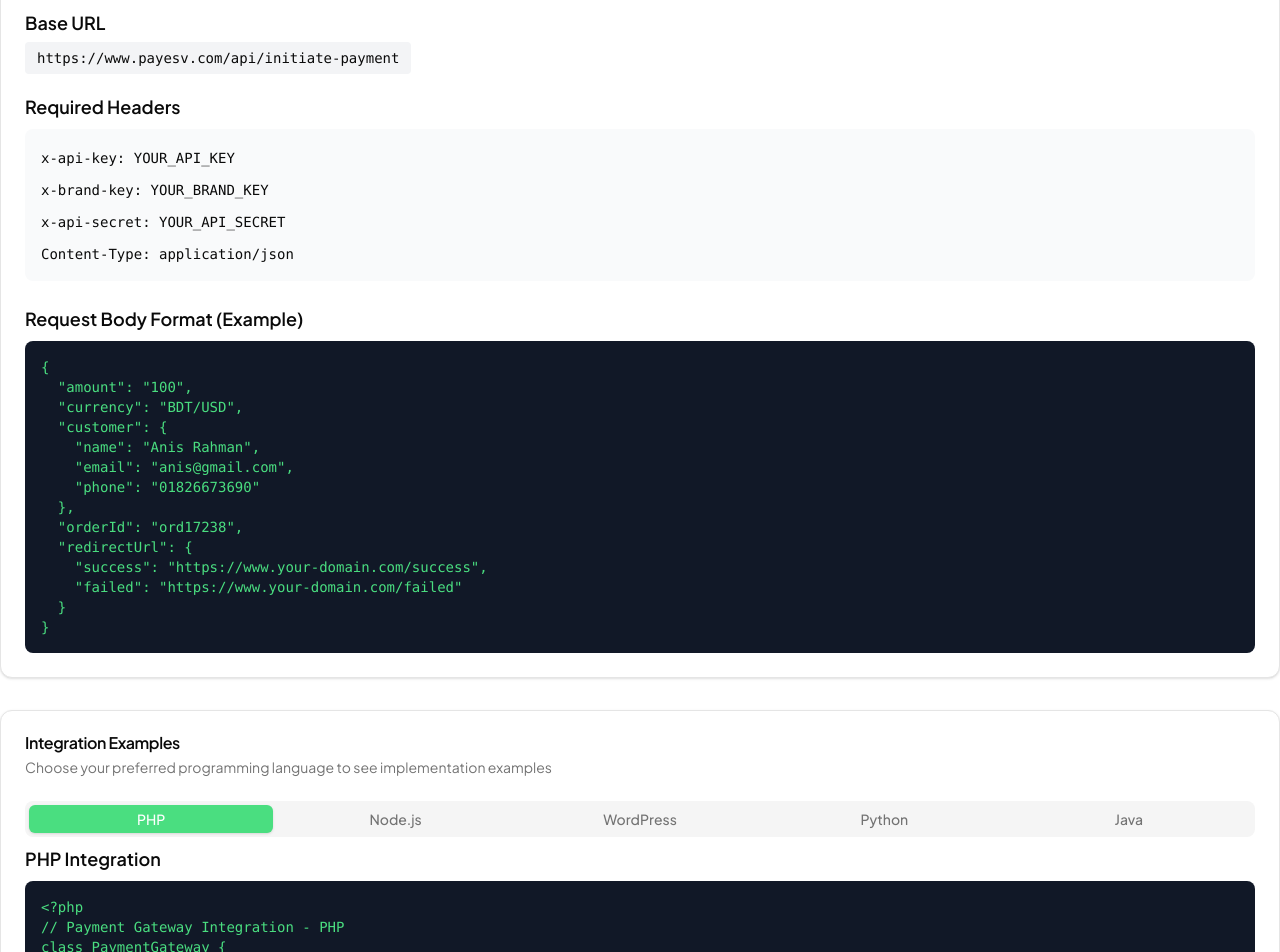
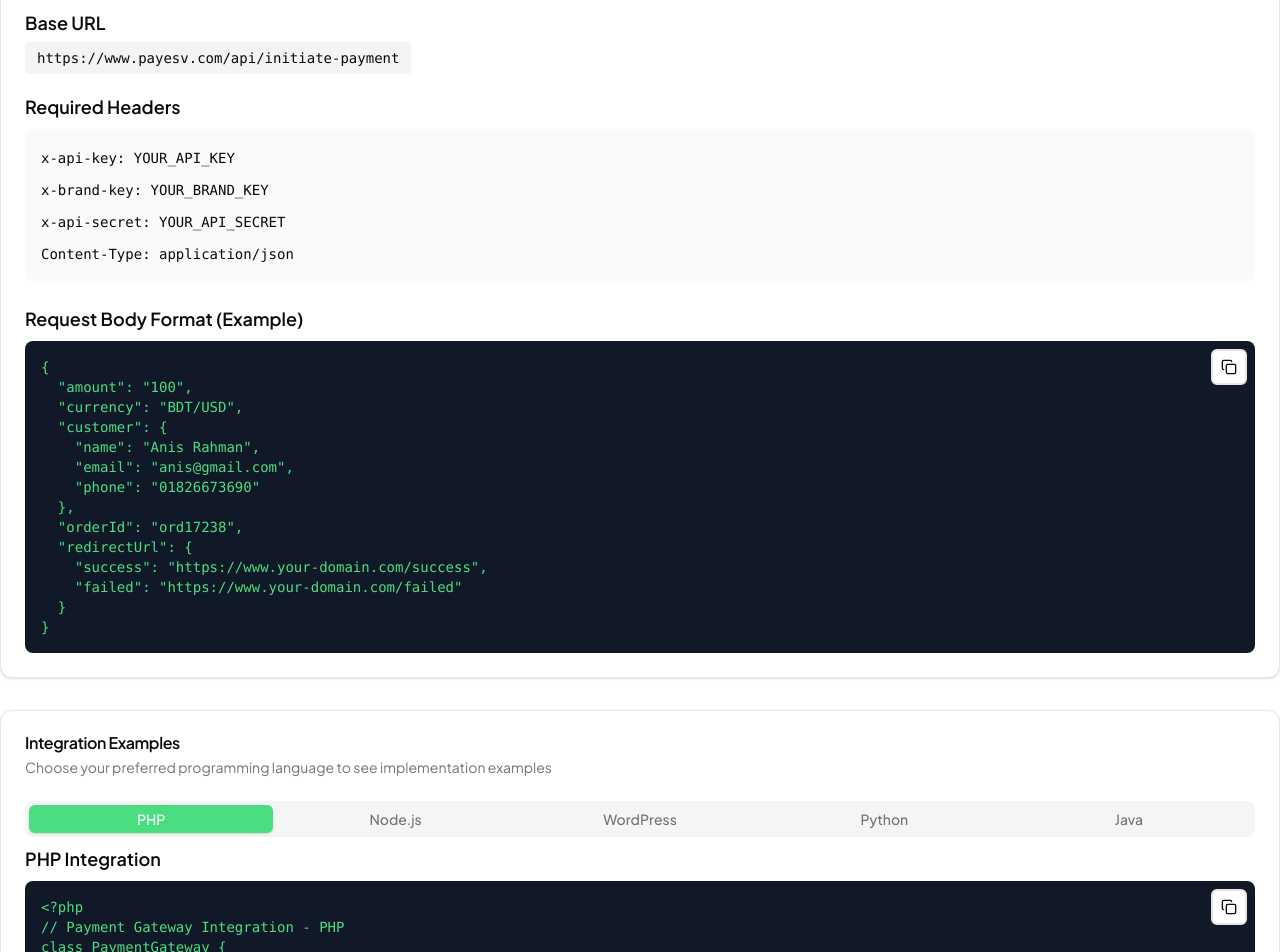
Before and after one commit to munna516/PayESv, a Next.js app: page /resources in a window 1280 px wide. Shown: the part 360-1312 px from the top of the page. Built offline with nearby package versions, Linux system fonts and the light colour scheme; no server answers.

Commit message:
updated on developer docs

```diff
--- a/src/app/(pages)/resources/page.jsx
+++ b/src/app/(pages)/resources/page.jsx
@@ -1,4 +1,5 @@
-import React from "react";
+"use client";
+import React, { useState } from "react";
 import {
   Card,
   CardContent,
@@ -9,73 +10,48 @@
 import { Tabs, TabsContent, TabsList, TabsTrigger } from "@/components/ui/tabs";
 import { Badge } from "@/components/ui/badge";
 import { Separator } from "@/components/ui/separator";
+import { Button } from "@/components/ui/button";
+import { Copy, Check } from "lucide-react";
+import toast from "react-hot-toast";
 
 export default function Resources() {
-  return (
-    <div className="mt-28">
-      <div className="">
-        <div className="text-center mb-12">
-          <h1 className="text-4xl font-bold text-gray-900 mb-4 dark:text-white">
-            Developer Tools
-          </h1>
-          <p className="text-xl text-gray-600 max-w-3xl mx-auto">
-            Integrate our payment gateway into your application with our
-            comprehensive API documentation and code examples.
-          </p>
-        </div>
+  const CodeBlock = ({ code, className = "" }) => {
+    const [copied, setCopied] = useState(false);
+    const handleCopy = async () => {
+      try {
+        await navigator.clipboard.writeText(code);
+        setCopied(true);
+        toast.success("Code copied");
+        setTimeout(() => setCopied(false), 1500);
+      } catch (e) {
+        toast.error("Failed to copy");
+      }
+    };
+    return (
+      <div className="relative">
+        <Button
+          type="button"
+          variant="outline"
+          size="icon"
+          onClick={handleCopy}
+          className="absolute right-2 top-2 z-10"
+        >
+          {copied ? (
+            <Check className="h-4 w-4" />
+          ) : (
+            <Copy className="h-4 w-4" />
+          )}
+        </Button>
+        <pre
+          className={`bg-gray-900 p-4 rounded-lg overflow-x-auto text-sm ${className}`}
+        >
+          {code}
+        </pre>
+      </div>
+    );
+  };
 
-        {/* API Overview */}
-        <Card className="mb-8 dark:bg-slate-700">
-          <CardHeader>
-            <CardTitle className="flex items-center gap-2">
-              <Badge variant="secondary">API</Badge>
-              API Overview
-            </CardTitle>
-            <CardDescription>
-              Learn how to integrate our payment gateway using REST API
-            </CardDescription>
-          </CardHeader>
-          <CardContent>
-            <div className="space-y-6">
-              <div>
-                <h3 className="text-lg font-semibold mb-2">Base URL</h3>
-                <code className="bg-gray-100 px-3 py-2 rounded text-sm dark:bg-slate-700">
-                  https://www.payesv.com/api/initiate-payment
-                </code>
-              </div>
-
-              <div>
-                <h3 className="text-lg font-semibold mb-2">Required Headers</h3>
-                <div className="bg-gray-50 dark:bg-slate-700 p-4 rounded-lg">
-                  <div className="space-y-2">
-                    <div>
-                      <code className="text-sm">x-api-key: YOUR_API_KEY</code>
-                    </div>
-                    <div>
-                      <code className="text-sm">
-                        x-brand-key: YOUR_BRAND_KEY
-                      </code>
-                    </div>
-                    <div>
-                      <code className="text-sm">
-                        x-api-secret: YOUR_API_SECRET
-                      </code>
-                    </div>
-                    <div>
-                      <code className="text-sm">
-                        Content-Type: application/json
-                      </code>
-                    </div>
-                  </div>
-                </div>
-              </div>
-
-              <div>
-                <h3 className="text-lg font-semibold mb-2">
-                  Request Body Format (Example)
-                </h3>
-                <pre className="bg-gray-900 text-green-400 p-4 rounded-lg overflow-x-auto text-sm">
-                  {`{
+  const requestBodyCode = `{
   "amount": "100",
   "currency": "BDT/USD",
   "customer": {
@@ -88,40 +64,9 @@
     "success": "https://www.your-domain.com/success",
     "failed": "https://www.your-domain.com/failed"
   }
-}`}
-                </pre>
-              </div>
-            </div>
-          </CardContent>
-        </Card>
+}`;
 
-        {/* Code Examples */}
-        <Card className="dark:bg-slate-700">
-          <CardHeader>
-            <CardTitle>Integration Examples</CardTitle>
-            <CardDescription>
-              Choose your preferred programming language to see implementation
-              examples
-            </CardDescription>
-          </CardHeader>
-          <CardContent>
-            <Tabs defaultValue="php" className="w-full">
-              <TabsList className="grid w-full grid-cols-5">
-                <TabsTrigger value="php">PHP</TabsTrigger>
-                <TabsTrigger value="nodejs">Node.js</TabsTrigger>
-                <TabsTrigger value="wordpress">WordPress</TabsTrigger>
-                <TabsTrigger value="python">Python</TabsTrigger>
-                <TabsTrigger value="java">Java</TabsTrigger>
-              </TabsList>
-
-              {/* PHP Example */}
-              <TabsContent value="php" className="space-y-4">
-                <div>
-                  <h3 className="text-lg font-semibold mb-2">
-                    PHP Integration
-                  </h3>
-                  <pre className="bg-gray-900 text-green-400 p-4 rounded-lg overflow-x-auto text-sm">
-                    {`<?php
+  const phpCode = `<?php
 // Payment Gateway Integration - PHP
 class PaymentGateway {
     private $apiKey = 'YOUR_API_KEY';
@@ -191,19 +136,9 @@
 
 $result = $paymentGateway->createPayment('100', $customer, 'ord17238', $redirectUrls);
 echo json_encode($result, JSON_PRETTY_PRINT);
-?>`}
-                  </pre>
-                </div>
-              </TabsContent>
+?>`;
 
-              {/* Node.js Example */}
-              <TabsContent value="nodejs" className="space-y-4">
-                <div>
-                  <h3 className="text-lg font-semibold mb-2">
-                    Node.js Integration
-                  </h3>
-                  <pre className="bg-gray-900 text-green-400 p-4 rounded-lg overflow-x-auto text-sm">
-                    {`// Payment Gateway Integration - Node.js
+  const nodeCode = `// Payment Gateway Integration - Node.js
 const axios = require('axios');
 
 class PaymentGateway {
@@ -271,19 +206,9 @@
     }
 }
 
-processPayment();`}
-                  </pre>
-                </div>
-              </TabsContent>
+processPayment();`;
 
-              {/* WordPress Example */}
-              <TabsContent value="wordpress" className="space-y-4">
-                <div>
-                  <h3 className="text-lg font-semibold mb-2">
-                    WordPress Integration
-                  </h3>
-                  <pre className="bg-gray-900 text-green-400 p-4 rounded-lg overflow-x-auto text-sm">
-                    {`<?php
+  const wordpressCode = `<?php
 // WordPress Payment Gateway Integration
 // Add this to your theme's functions.php or create a custom plugin
 
@@ -393,19 +318,9 @@
     });
 });
 */
-?>`}
-                  </pre>
-                </div>
-              </TabsContent>
+?>`;
 
-              {/* Python Example */}
-              <TabsContent value="python" className="space-y-4">
-                <div>
-                  <h3 className="text-lg font-semibold mb-2">
-                    Python Integration
-                  </h3>
-                  <pre className="bg-gray-900 text-green-400 p-4 rounded-lg overflow-x-auto text-sm">
-                    {`# Payment Gateway Integration - Python
+  const pythonCode = `# Payment Gateway Integration - Python
 import requests
 import json
 
@@ -523,19 +438,9 @@
 
 if __name__ == '__main__':
     app.run(debug=True)
-"""`}
-                  </pre>
-                </div>
-              </TabsContent>
+"""`;
 
-              {/* Java Example */}
-              <TabsContent value="java" className="space-y-4">
-                <div>
-                  <h3 className="text-lg font-semibold mb-2">
-                    Java Integration
-                  </h3>
-                  <pre className="bg-gray-900 text-green-400 p-4 rounded-lg overflow-x-auto text-sm">
-                    {`// Payment Gateway Integration - Java
+  const javaCode = `// Payment Gateway Integration - Java
 import java.io.IOException;
 import java.net.URI;
 import java.net.http.HttpClient;
@@ -737,8 +642,154 @@
         }
     }
 }
-*/`}
-                  </pre>
+*/`;
+
+  const successResponseCode = `{
+  "message": "Payment initiated successfully",
+  "id": "transaction_id_here",
+  "redirectGatewayUrl": "https://checkout.payesv.com/pay/transaction_id_here"
+}`;
+
+  const errorResponseCode = `{
+  "status": "error",
+  "message": "Invalid API Key or API Secret or Brand Key"
+}`;
+
+  return (
+    <div className="mt-28">
+      <div className="">
+        <div className="text-center mb-12">
+          <h1 className="text-4xl font-bold text-gray-900 mb-4 dark:text-white">
+            Developer Tools
+          </h1>
+          <p className="text-xl text-gray-600 max-w-3xl mx-auto">
+            Integrate our payment gateway into your application with our
+            comprehensive API documentation and code examples.
+          </p>
+        </div>
+
+        {/* API Overview */}
+        <Card className="mb-8 dark:bg-slate-700">
+          <CardHeader>
+            <CardTitle className="flex items-center gap-2">
+              <Badge variant="secondary">API</Badge>
+              API Overview
+            </CardTitle>
+            <CardDescription>
+              Learn how to integrate our payment gateway using REST API
+            </CardDescription>
+          </CardHeader>
+          <CardContent>
+            <div className="space-y-6">
+              <div>
+                <h3 className="text-lg font-semibold mb-2">Base URL</h3>
+                <code className="bg-gray-100 px-3 py-2 rounded text-sm dark:bg-slate-700">
+                  https://www.payesv.com/api/initiate-payment
+                </code>
+              </div>
+
+              <div>
+                <h3 className="text-lg font-semibold mb-2">Required Headers</h3>
+                <div className="bg-gray-50 dark:bg-slate-700 p-4 rounded-lg">
+                  <div className="space-y-2">
+                    <div>
+                      <code className="text-sm">x-api-key: YOUR_API_KEY</code>
+                    </div>
+                    <div>
+                      <code className="text-sm">
+                        x-brand-key: YOUR_BRAND_KEY
+                      </code>
+                    </div>
+                    <div>
+                      <code className="text-sm">
+                        x-api-secret: YOUR_API_SECRET
+                      </code>
+                    </div>
+                    <div>
+                      <code className="text-sm">
+                        Content-Type: application/json
+                      </code>
+                    </div>
+                  </div>
+                </div>
+              </div>
+
+              <div>
+                <h3 className="text-lg font-semibold mb-2">
+                  Request Body Format (Example)
+                </h3>
+                <CodeBlock code={requestBodyCode} className="text-green-400" />
+              </div>
+            </div>
+          </CardContent>
+        </Card>
+
+        {/* Code Examples */}
+        <Card className="dark:bg-slate-700">
+          <CardHeader>
+            <CardTitle>Integration Examples</CardTitle>
+            <CardDescription>
+              Choose your preferred programming language to see implementation
+              examples
+            </CardDescription>
+          </CardHeader>
+          <CardContent>
+            <Tabs defaultValue="php" className="w-full">
+              <TabsList className="grid w-full grid-cols-5">
+                <TabsTrigger value="php">PHP</TabsTrigger>
+                <TabsTrigger value="nodejs">Node.js</TabsTrigger>
+                <TabsTrigger value="wordpress">WordPress</TabsTrigger>
+                <TabsTrigger value="python">Python</TabsTrigger>
+                <TabsTrigger value="java">Java</TabsTrigger>
+              </TabsList>
+
+              {/* PHP Example */}
+              <TabsContent value="php" className="space-y-4">
+                <div>
+                  <h3 className="text-lg font-semibold mb-2">
+                    PHP Integration
+                  </h3>
+                  <CodeBlock code={phpCode} className="text-green-400" />
+                </div>
+              </TabsContent>
+
+              {/* Node.js Example */}
+              <TabsContent value="nodejs" className="space-y-4">
+                <div>
+                  <h3 className="text-lg font-semibold mb-2">
+                    Node.js Integration
+                  </h3>
+                  <CodeBlock code={nodeCode} className="text-green-400" />
+                </div>
+              </TabsContent>
+
+              {/* WordPress Example */}
+              <TabsContent value="wordpress" className="space-y-4">
+                <div>
+                  <h3 className="text-lg font-semibold mb-2">
+                    WordPress Integration
+                  </h3>
+                  <CodeBlock code={wordpressCode} className="text-green-400" />
+                </div>
+              </TabsContent>
+
+              {/* Python Example */}
+              <TabsContent value="python" className="space-y-4">
+                <div>
+                  <h3 className="text-lg font-semibold mb-2">
+                    Python Integration
+                  </h3>
+                  <CodeBlock code={pythonCode} className="text-green-400" />
+                </div>
+              </TabsContent>
+
+              {/* Java Example */}
+              <TabsContent value="java" className="space-y-4">
+                <div>
+                  <h3 className="text-lg font-semibold mb-2">
+                    Java Integration
+                  </h3>
+                  <CodeBlock code={javaCode} className="text-green-400" />
                 </div>
               </TabsContent>
             </Tabs>
@@ -752,13 +803,10 @@
               <CardTitle>Success Response</CardTitle>
             </CardHeader>
             <CardContent>
-              <pre className="bg-gray-900 text-green-400 p-4 rounded-lg overflow-x-auto text-sm">
-                {`{
-  "message": "Payment initiated successfully",
-  "id": "transaction_id_here",
-  "redirectGatewayUrl": "https://checkout.payesv.com/pay/transaction_id_here"
-}`}
-              </pre>
+              <CodeBlock
+                code={successResponseCode}
+                className="text-green-400"
+              />
             </CardContent>
           </Card>
 
@@ -767,12 +815,7 @@
               <CardTitle>Error Response</CardTitle>
             </CardHeader>
             <CardContent>
-              <pre className="bg-gray-900 text-red-400 p-4 rounded-lg overflow-x-auto text-sm">
-                {`{
-  "status": "error",
-  "message": "Invalid API Key or API Secret or Brand Key"
-}`}
-              </pre>
+              <CodeBlock code={errorResponseCode} className="text-red-400" />
             </CardContent>
           </Card>
         </div>
--- a/src/app/api/user/plan/route.js
+++ b/src/app/api/user/plan/route.js
@@ -8,7 +8,6 @@
     "SELECT * FROM user_plan WHERE email = $1 AND status = 'Active' ORDER BY id DESC LIMIT 1",
     [email]
   );
-
   if (user.rowCount > 0) {
     const userData = user.rows[0];
     return NextResponse.json(userData);
```
